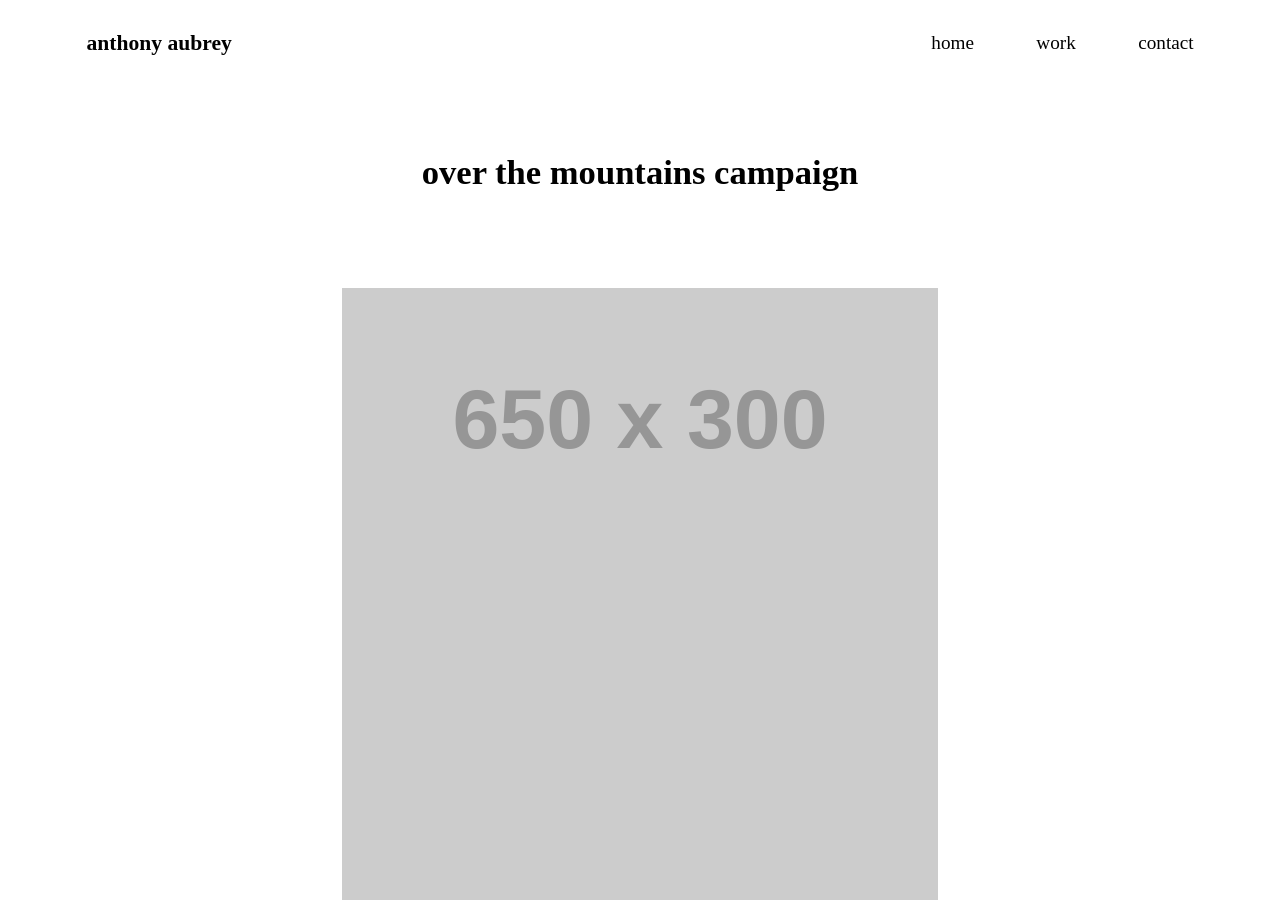
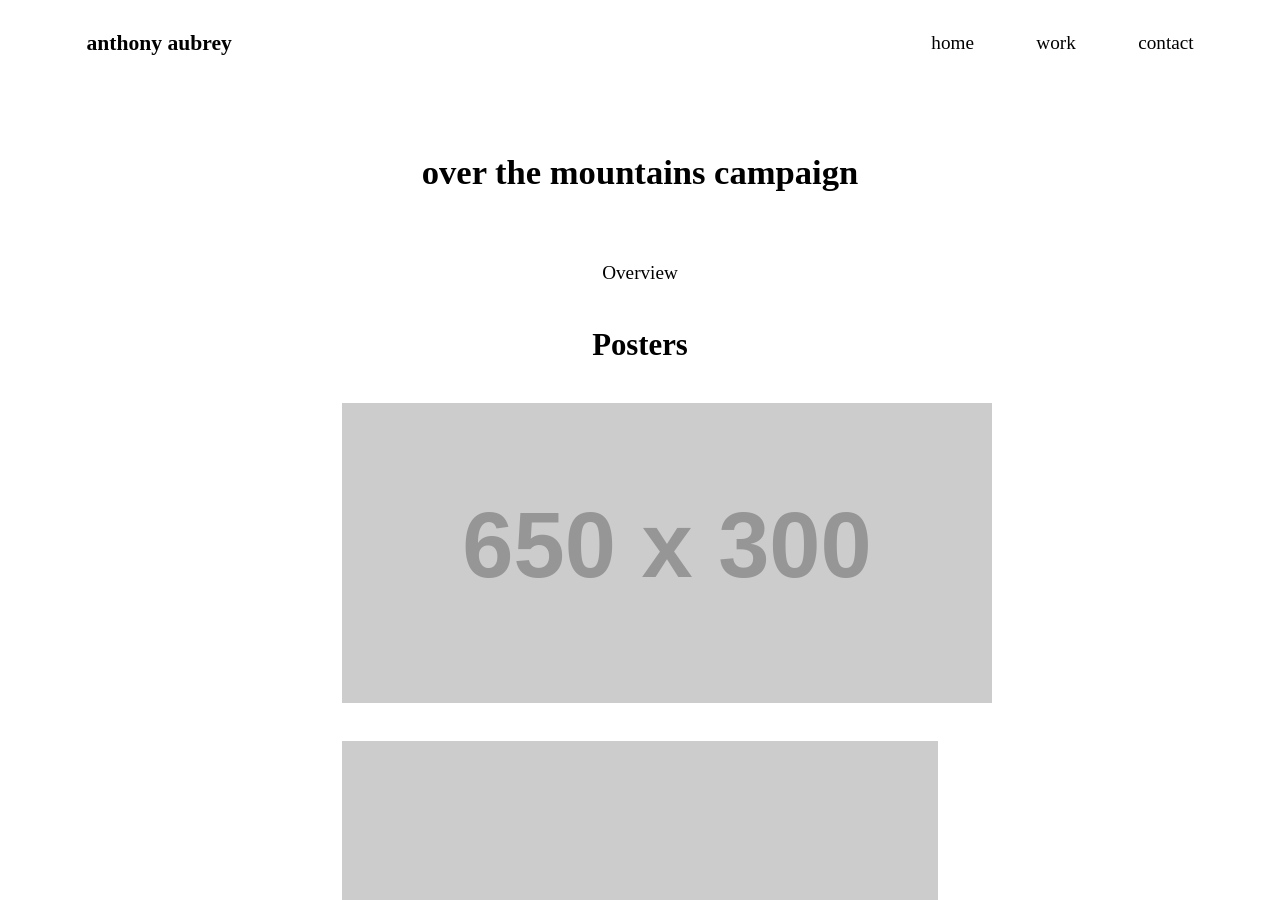
Before and after one commit to anthonyaubrey/portfolio, a Jekyll site: the page built from otm.html, in a window 1280 px wide and 900 px high. Built offline with Jekyll 4.4.1, drawn with Linux system fonts in a browser that asks for light colours.

Commit message:
Added some content, removed img flex

```diff
--- a/otm.html
+++ b/otm.html
@@ -5,9 +5,10 @@ layout: default
 <main role="main" id="main" class="text-center">
   <div class="wrapper">
     <h1 class="island-2 wrapper">over the mountains campaign</h1>
+    <p>Overview</p>
+    <h2>Posters</h2>
+    <img class=""src="http://placehold.it/650x300">
     <p></p>
-    <img class="img-flex"src="http://placehold.it/650x300">
-
     <img class="img-flex"src="http://placehold.it/300x650">
   </div>
 </main>
```
